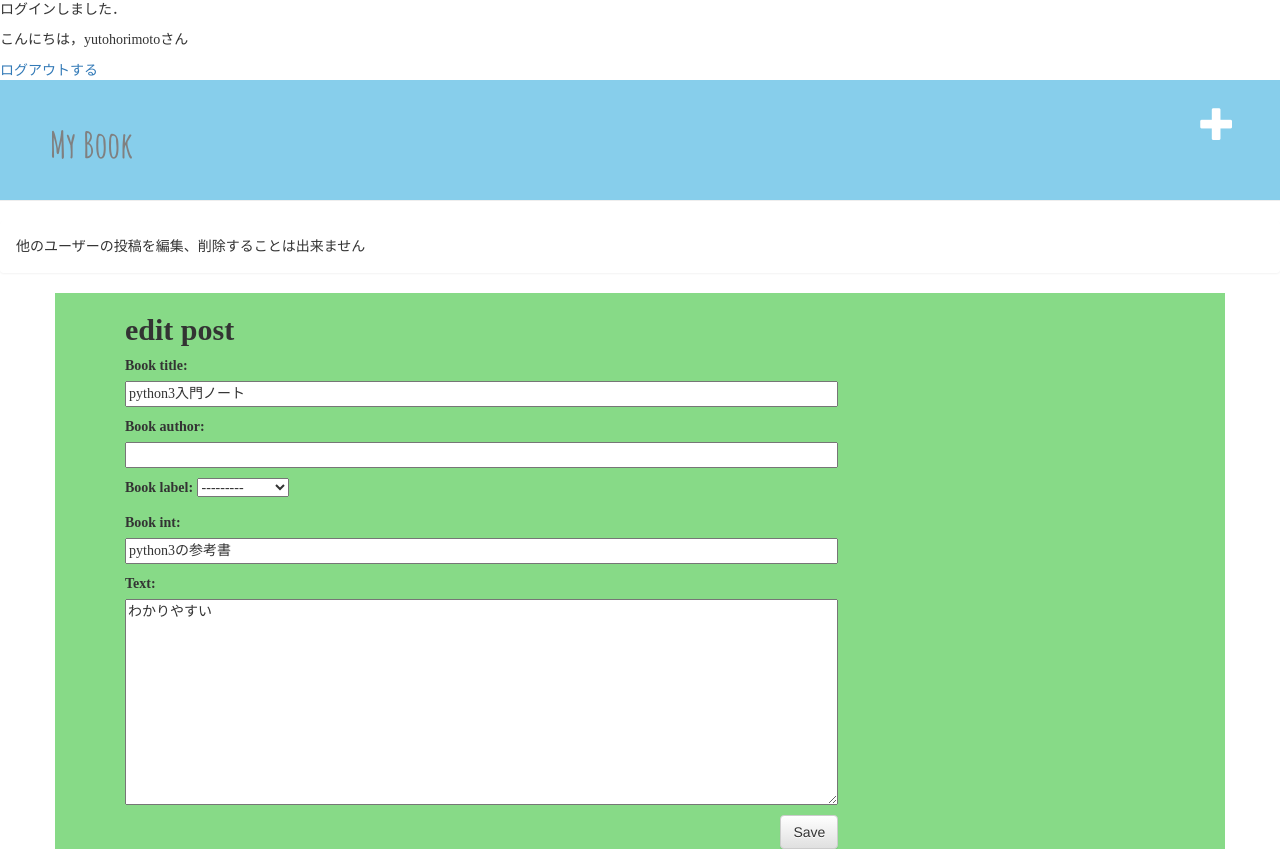
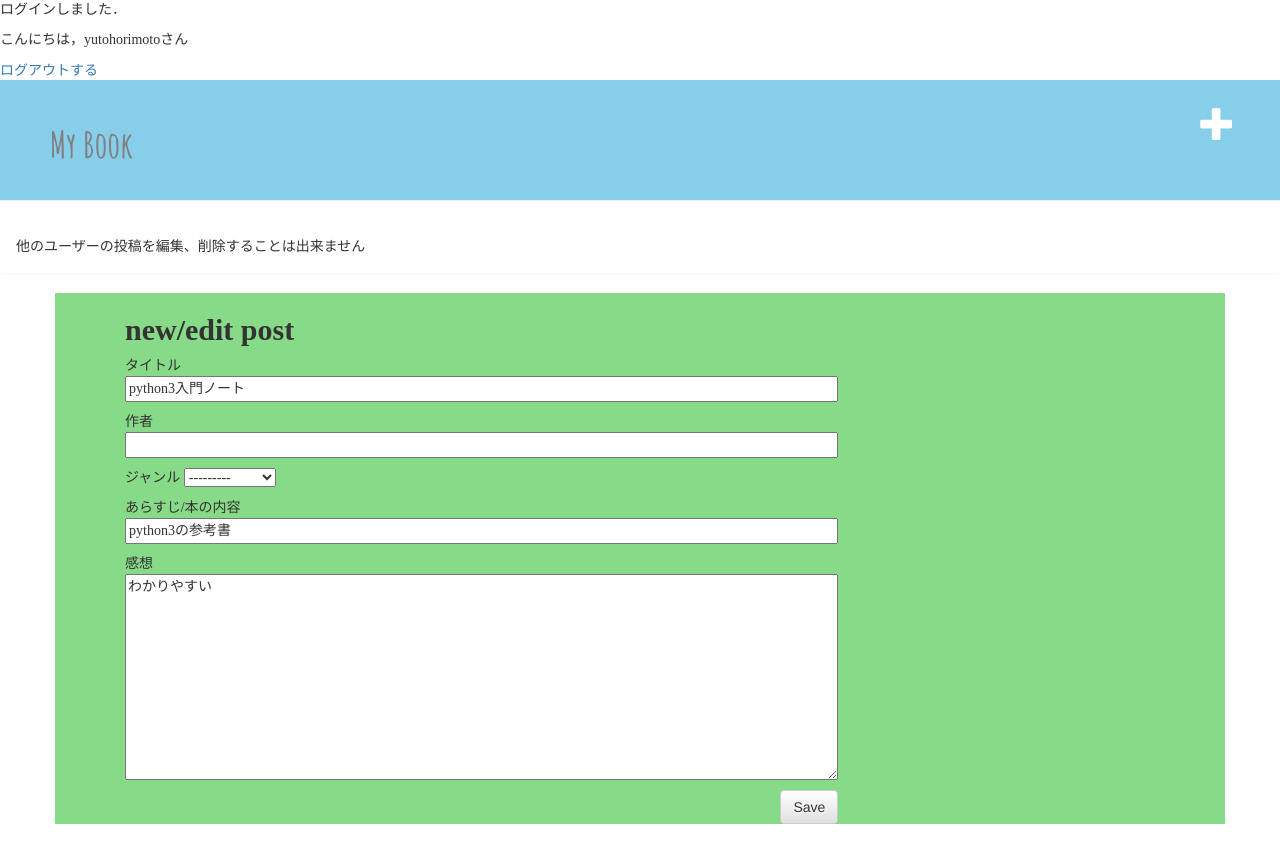
Before and after one commit to yutohorimoto/mybook, a Django app: page /post/1/edit/ in a window 1280 px wide. After the commit the page ends 824 px from the top, so only its background shows below. Run offline with Django 3.2, Linux system fonts and the light colour scheme; a user stored in the database is signed in; data comes from the database, SQL or seed files in the repository; some libraries are stand-ins or nearby versions; some web fonts are replaced.

Commit message:
post作成編集画面変更

```diff
--- a/mybook/templates/mybook/post_edit.html
+++ b/mybook/templates/mybook/post_edit.html
@@ -1,9 +1,14 @@
 {% extends 'mybook/base.html' %}
 
 {% block content %}
-    <h2>edit post</h2>
+    <h2>new/edit post</h2>
     <form method="POST" class="post-form">{% csrf_token %}
-        {{ form.as_p }}
+        <!--{{ form.as_p }}-->
+        <p>タイトル　{{form.book_title}}</p>
+        <p>作者　{{form.book_author}}</p>
+        <p>ジャンル {{form.book_label}}</p>
+        <p>あらすじ/本の内容 {{form.book_int}}</p>
+        <p>感想 {{form.text}}</p>
         <button type="submit" class="save btn btn-default">Save</button>
     </form>
 
```
